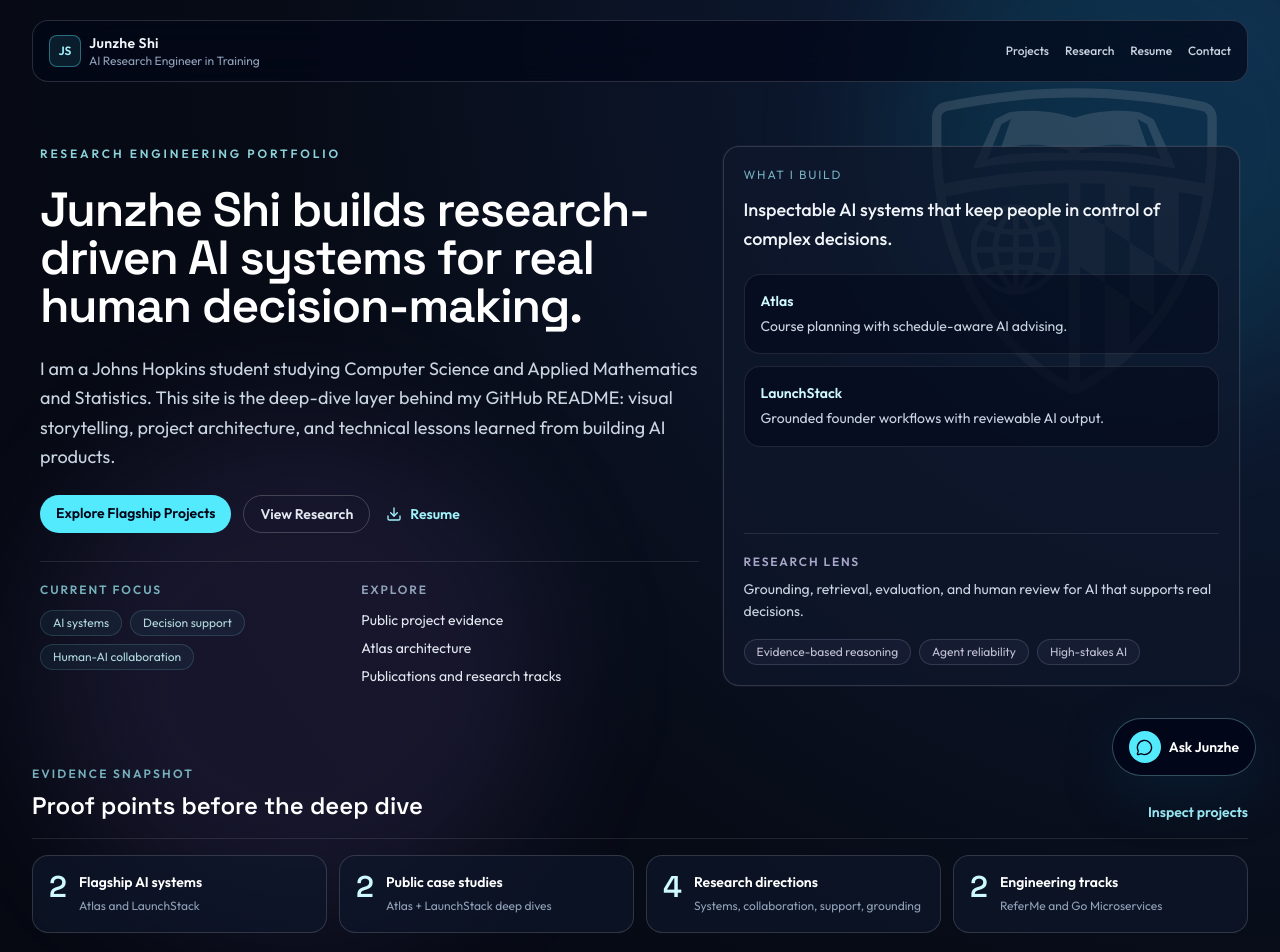
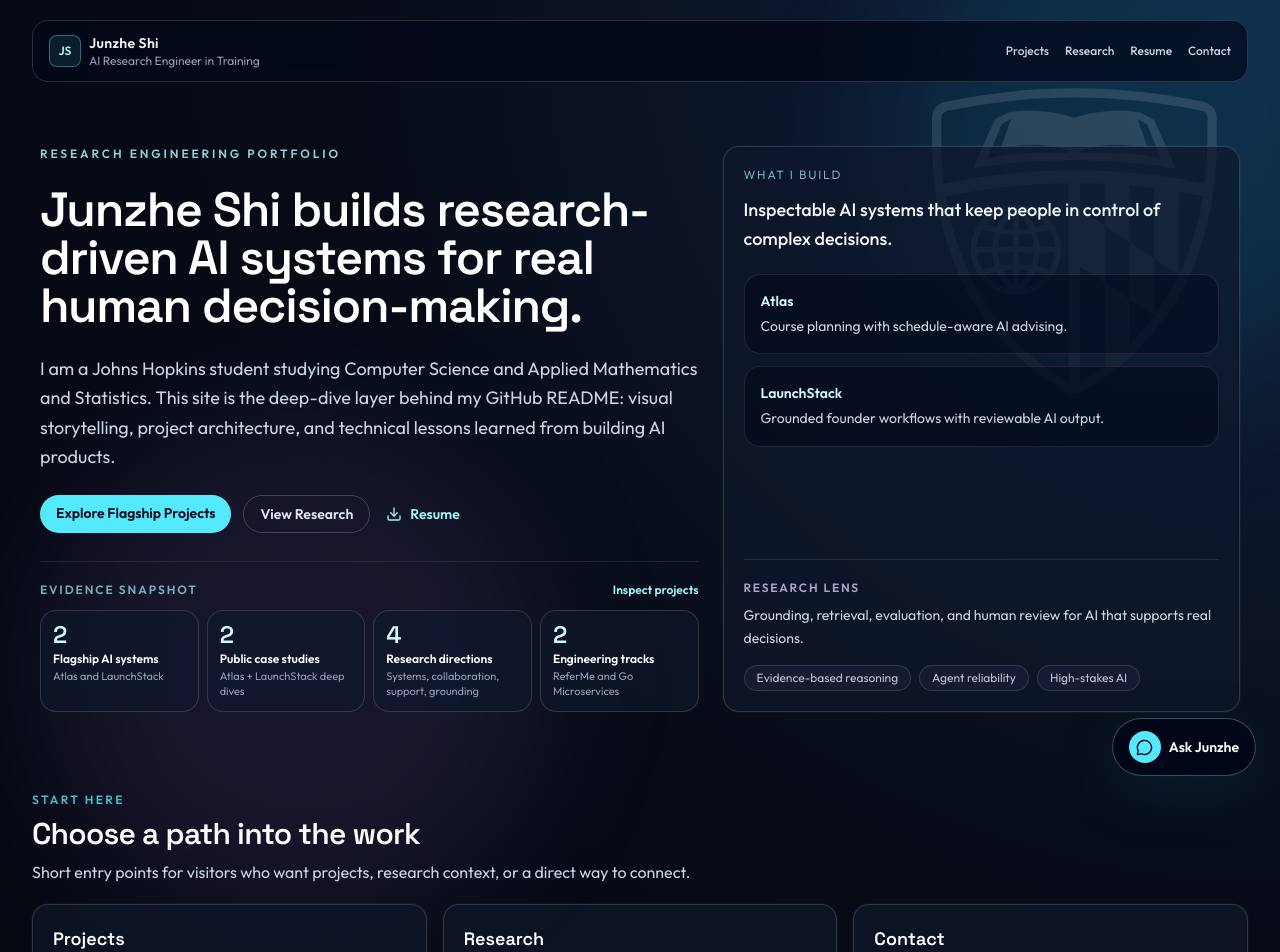
Before and after one commit to JunzheShi0702/personal-website, a React (Vite) app in the folder client/: page / in a window 1280 px wide. Shown: the top 952 px of the page. Built offline with nearby package versions, Linux system fonts and the light colour scheme.

Commit message:
add a stat

```diff
--- a/client/src/pages/HomePage.tsx
+++ b/client/src/pages/HomePage.tsx
@@ -125,37 +125,33 @@ export function HomePage() {
               </div>
             </div>
 
-            <div className="grid gap-4 border-t border-white/10 pt-5 md:grid-cols-[0.95fr_1.05fr]">
-              <div>
+            <div className="border-t border-white/10 pt-5">
+              <div className="mb-3 flex items-center justify-between gap-3">
                 <p className="text-xs font-semibold uppercase tracking-[0.16em] text-cyan-200/70">
-                  Current Focus
+                  Evidence Snapshot
                 </p>
-                <div className="mt-3 flex flex-wrap gap-2">
-                  {['AI systems', 'Decision support', 'Human-AI collaboration'].map((item) => (
-                    <span
-                      key={item}
-                      className="rounded-full border border-cyan-200/15 bg-cyan-300/5 px-3 py-1 text-xs text-cyan-100/85"
-                    >
-                      {item}
-                    </span>
-                  ))}
-                </div>
+                <Link
+                  to="/projects"
+                  className="text-xs font-semibold text-cyan-200 transition hover:text-cyan-100"
+                >
+                  Inspect projects
+                </Link>
               </div>
-              <div>
-                <p className="text-xs font-semibold uppercase tracking-[0.16em] text-slate-400">
-                  Explore
-                </p>
-                <div className="mt-3 grid gap-2 text-sm">
-                  <Link to="/projects" className="text-slate-200 transition hover:text-cyan-100">
-                    Public project evidence
-                  </Link>
-                  <Link to="/projects/atlas#architecture" className="text-slate-200 transition hover:text-cyan-100">
-                    Atlas architecture
-                  </Link>
-                  <Link to="/research#publications" className="text-slate-200 transition hover:text-cyan-100">
-                    Publications and research tracks
-                  </Link>
-                </div>
+              <div className="grid gap-2 sm:grid-cols-2 xl:grid-cols-4">
+                {evidenceSnapshot.map((item) => (
+                  <article
+                    key={item.title}
+                    className="rounded-2xl border border-white/15 bg-slate-900/65 p-3"
+                  >
+                    <p className="font-display text-2xl font-semibold leading-none text-cyan-100">
+                      {item.stat}
+                    </p>
+                    <p className="mt-1 text-xs font-semibold text-white">{item.title}</p>
+                    <p className="mt-0.5 text-[11px] leading-snug text-slate-400">
+                      {item.detail}
+                    </p>
+                  </article>
+                ))}
               </div>
             </div>
           </div>
@@ -209,43 +205,6 @@ export function HomePage() {
               </div>
             </BentoCard>
           </div>
-        </div>
-      </section>
-
-      <section className="space-y-4">
-        <div className="flex flex-col gap-2 border-b border-white/10 pb-4 md:flex-row md:items-end md:justify-between">
-          <div>
-            <p className="text-xs font-semibold uppercase tracking-[0.18em] text-cyan-200/70">
-              Evidence Snapshot
-            </p>
-            <h2 className="mt-2 text-2xl font-semibold text-white">
-              Proof points before the deep dive
-            </h2>
-          </div>
-          <Link
-            to="/projects"
-            className="text-sm font-semibold text-cyan-200 transition hover:text-cyan-100"
-          >
-            Inspect projects
-          </Link>
-        </div>
-        <div className="grid gap-3 md:grid-cols-2 xl:grid-cols-4">
-          {evidenceSnapshot.map((item) => (
-            <article
-              key={item.title}
-              className="grid grid-cols-[auto_1fr] gap-3 rounded-2xl border border-white/15 bg-slate-900/65 p-4"
-            >
-              <p className="font-display text-3xl font-semibold leading-none text-cyan-100">
-                {item.stat}
-              </p>
-              <div>
-                <p className="text-sm font-semibold text-white">{item.title}</p>
-                <p className="mt-1 text-xs leading-relaxed text-slate-400">
-                  {item.detail}
-                </p>
-              </div>
-            </article>
-          ))}
         </div>
       </section>
 
```
